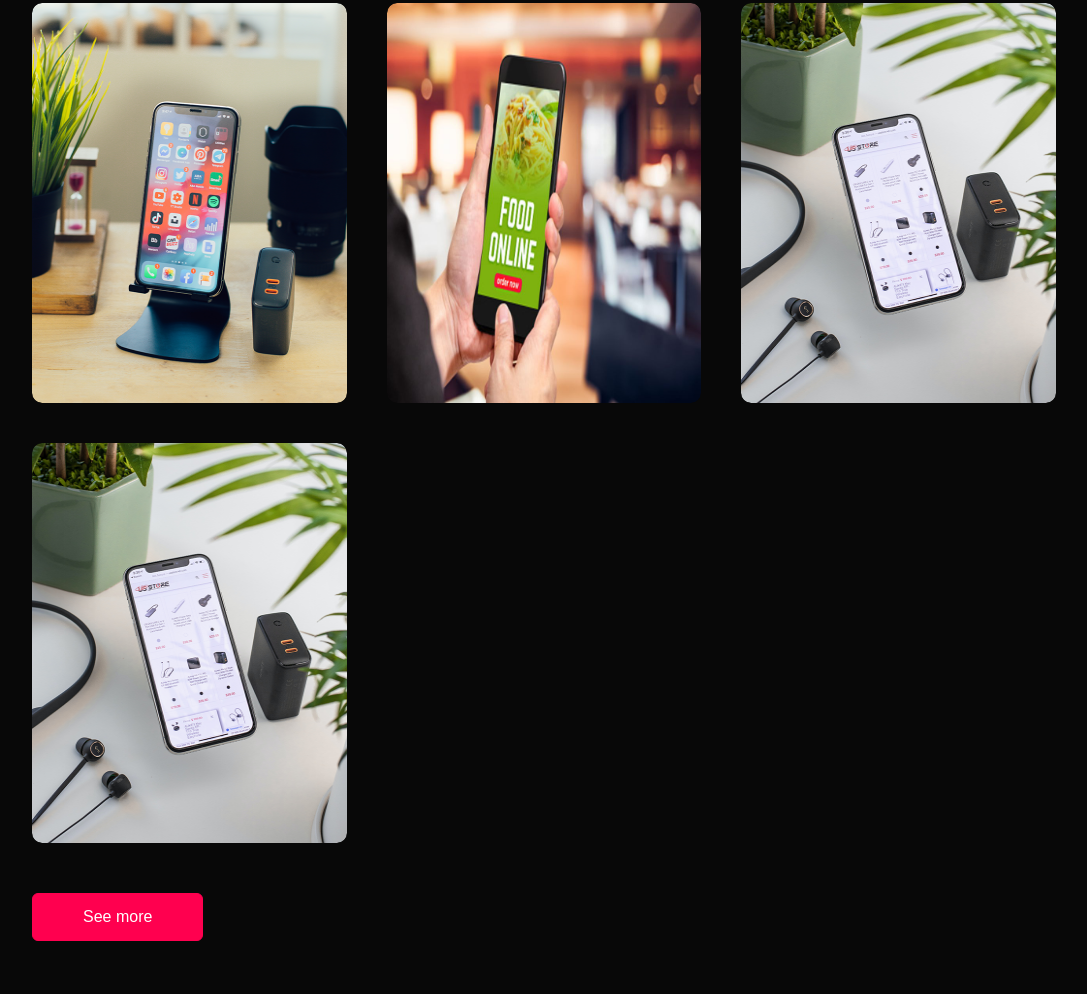
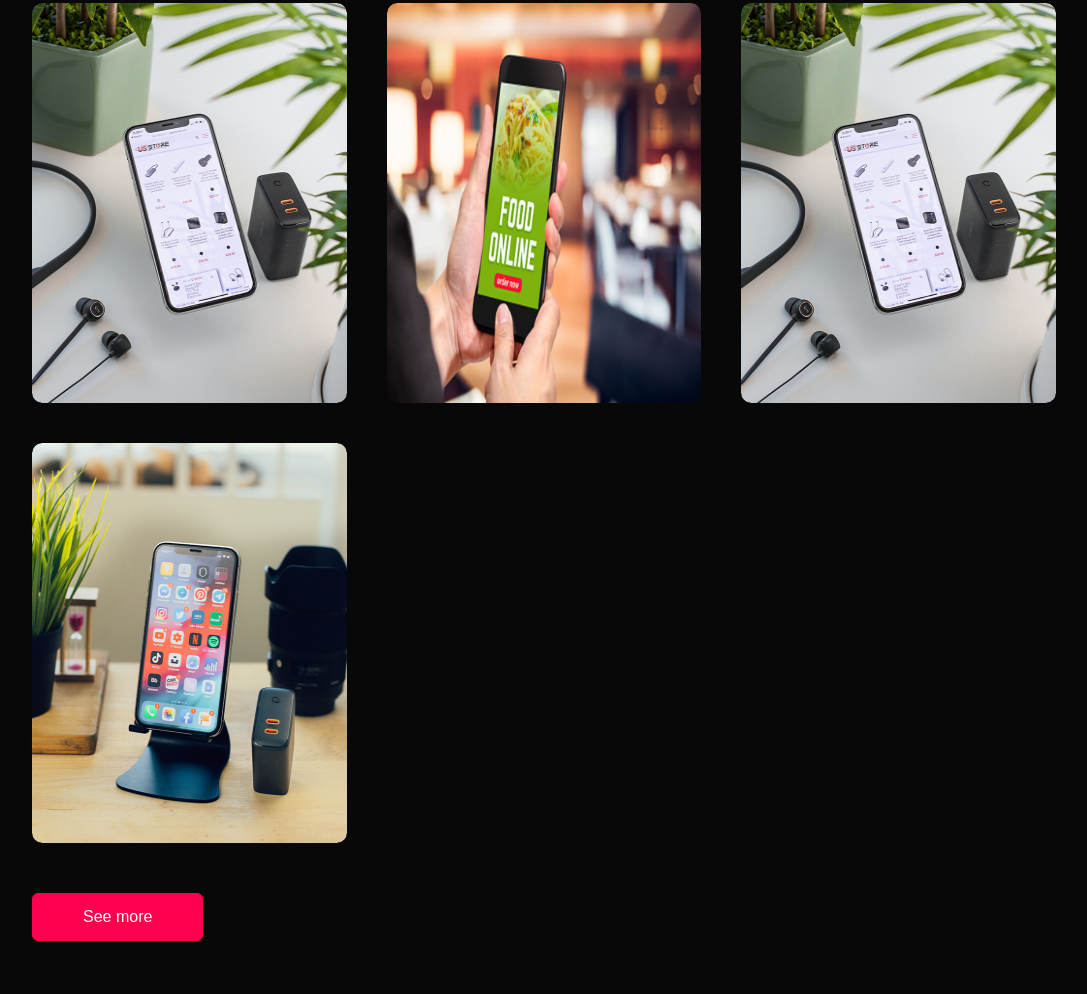
Before and after one commit to Kartikk1127/portfolio, a plain HTML site: page index.html in a window 1280 px wide. Shown: the part 2122-3116 px from the top of the page, without its empty margins (96-1183 px from the left). Drawn offline with Linux system fonts and the light colour scheme.

Commit message:
microservices project added

```diff
--- a/index.html
+++ b/index.html
@@ -66,7 +66,7 @@
                     </div>
                     <div class="tab-contents" id="experience">
                         <ul>
-                            <li><span>2022 - 2023(January)</span><br>Full Stack Developer at Jarvis Technology and
+                            <li><span>2022 - 2023(February)</span><br>Full Stack Developer at Jarvis Technology and
                                 Strategy Consulting.</li>
                             <li><span>2021-2022</span><br>Software Engineer at Tata Consultancy Services.</li>
                             <li><span>2019</span><br>Intern in Android Development at IIT-BHU.</li>
@@ -96,7 +96,7 @@
                         and can guide people on how to approach
                         various topics in Data Structures and Algorithms.
                     </p>
-                    <a href="https://www.codingninjas.com/codestudio/profile/Kartik_1127">Learn more</a>
+                    <a href="https://leetcode.com/youcancallmekartik/">Learn more</a>
                 </div>
                 <div>
                     <i class="fa-solid fa-crop-simple"></i>
@@ -129,16 +129,17 @@
             <h1 class="sub-title">My Work</h1>
             <div class="work-list">
                 <div class="work">
-                    <img src="images/work-1.png">
+                    <img src="images/work-3.png">
                     <div class="layer">
-                        <h3>Social Media Application</h3>
-                        <p>A blog application with multiple users where
-                            users can make public/private posts and comment
-                            or like on each other's posts.
-                        </p>
-                        <a href="https://github.com/Kartikk1127/Maze-Ruby-on-rails-"><i
+                        <h3>Ecommerce</h3>
+                        <p>A full stack web application where customers can browse through products, add items to their
+                            cart, make secure payments, and have the products delivered to their doorstep. The
+                            application typically includes features such as product listings, shopping carts, checkout
+                            pages, secure payment processing etc. Currently working on authentication part.</p>
+                        <a href="https://github.com/Kartikk1127/E-commerce"><i
                                 class="fa-solid fa-arrow-up-right-from-square"></i></a>
                     </div>
+
                 </div>
                 <div class="work">
                     <img src="images/work-2.png">
@@ -163,14 +164,14 @@
                     </div>
                 </div>
                 <div class="work">
-                    <img src="images/work-3.png">
+                    <img src="images/work-1.png">
                     <div class="layer">
-                        <h3>Ecommerce</h3>
-                        <p>A full stack web application where customers can browse through products, add items to their
-                            cart, make secure payments, and have the products delivered to their doorstep. The
-                            application typically includes features such as product listings, shopping carts, checkout
-                            pages, secure payment processing etc. Currently working on authentication part.</p>
-                        <a href="https://github.com/Kartikk1127/E-commerce"><i
+                        <h3>Microservices E-Shop</h3>
+                        <p>A backend project which basically focuses on how microservices interact with each other,
+                            implemented circuit breaker, distributed tracing and made a fully functional microservices
+                            project.
+                        </p>
+                        <a href="https://github.com/Kartikk1127/microservices-parent"><i
                                 class="fa-solid fa-arrow-up-right-from-square"></i></a>
                     </div>
                 </div>
```
